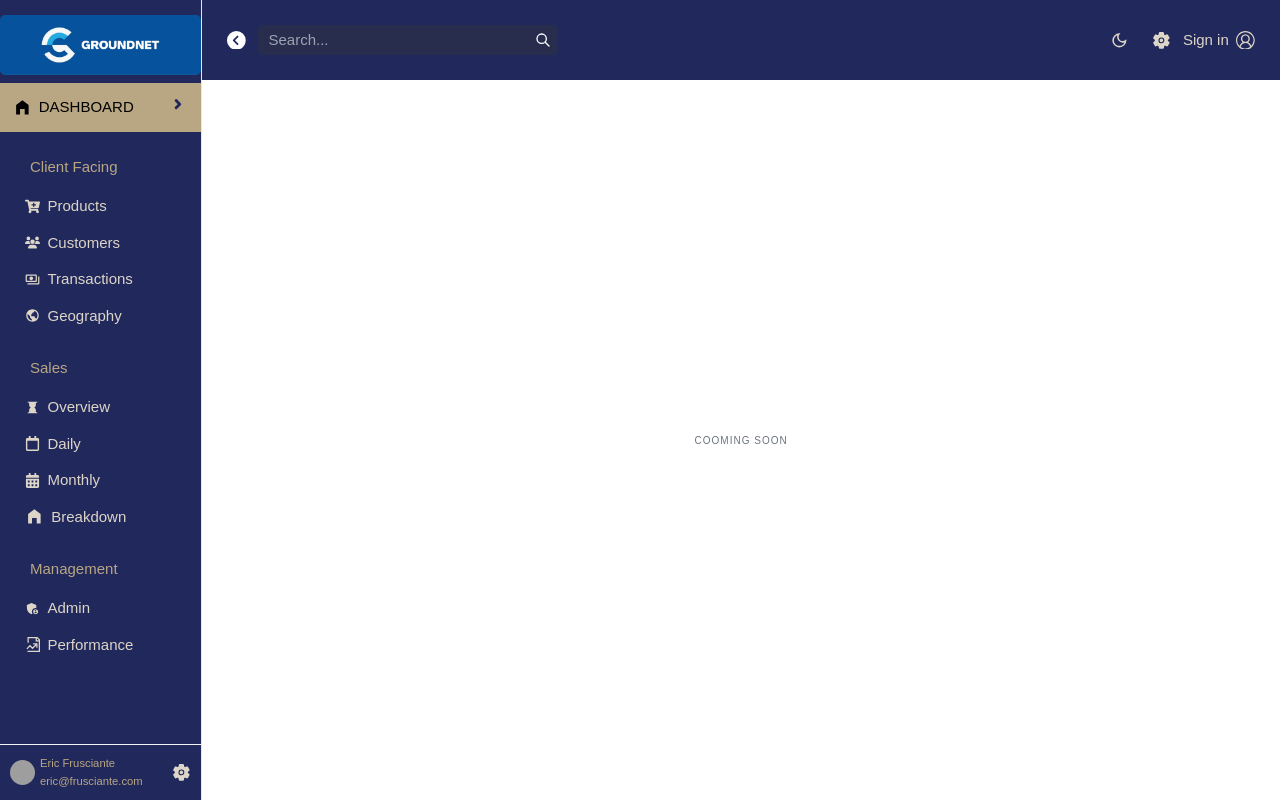
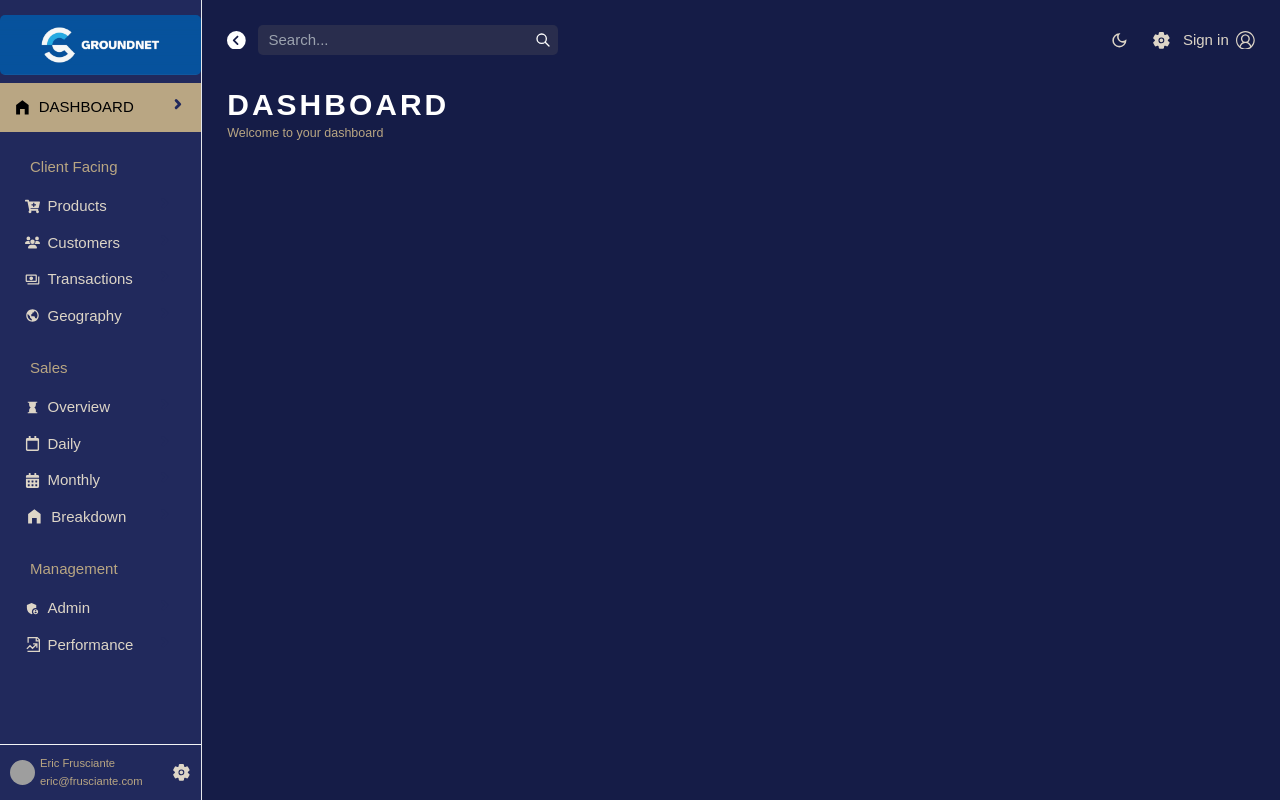
Before and after one commit to Shimul-Zahan/MS-client, a React (Vite) app: page /dashboard in a window 1280 px wide. Built offline with nearby package versions, Linux system fonts and the light colour scheme; no server answers; grey boxes are pictures that could not be loaded.

Commit message:
added dashboard done

```diff
--- a/src/Components/Dashboard/Dashboard.jsx
+++ b/src/Components/Dashboard/Dashboard.jsx
@@ -2,10 +2,11 @@
 
 const Dashboard = () => {
   return (
-    <div className="grid h-screen place-content-center bg-white px-4 overflow-scroll" style={{
+    <div className="h-screen px-10 pt-4 bg-[#151c47]" style={{
         height: 'calc(100vh - 80px)'
     }}>
-        <h1 className="uppercase tracking-widest text-gray-500">COOMING SOON</h1>
+        <h1 className="uppercase tracking-widest text-white text-5xl font-bold">Dashboard</h1>
+        <p className="mt-2 text-xl text-[#b9a683]">Welcome to your dashboard</p>
     </div>
   )
 }
--- a/src/Components/Dashboard/Navbar.jsx
+++ b/src/Components/Dashboard/Navbar.jsx
@@ -30,7 +30,7 @@ const Navbar = () => {
     const userPhotoUrl = user?.reloadUserInfo?.photoUrl || `http://localhost:8000/image/${loginUser?.image}`;
 
     return (
-        <nav className="bg-[#21295c] flex justify-between h-[80px] w-full items-center pr-10 px-10 text-2xl">
+        <nav className="bg-[#151c47] flex justify-between h-[80px] w-full items-center pr-10 px-10 text-2xl">
             {/* Left side */}
             <div className="flex items-center gap-5">
                 {
```
